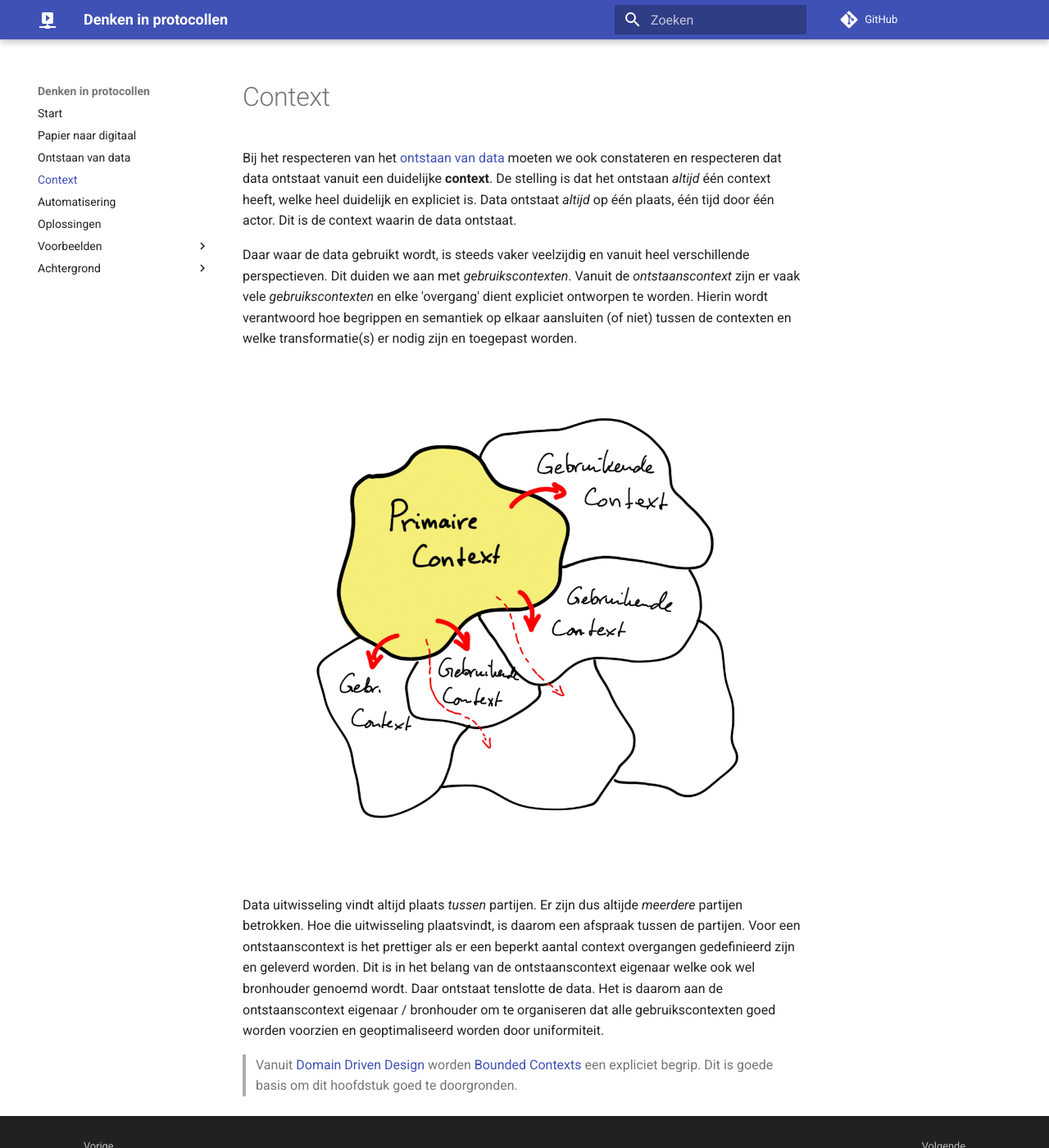
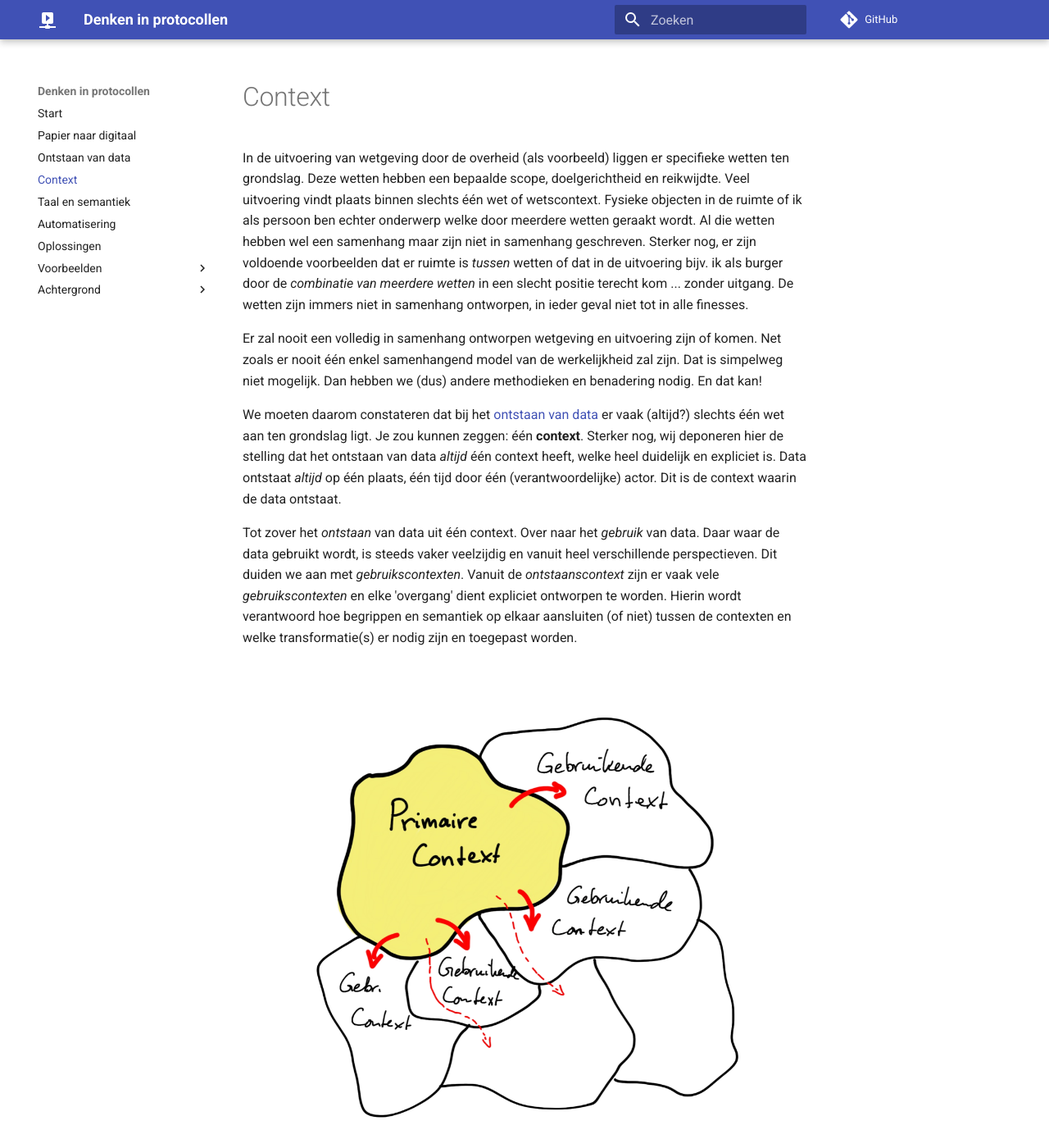
Before and after one commit to kadaster-labs/protocol-denken, an MkDocs documentation site: the page built from docs/context.md, in a window 1280 px wide and 1400 px high. Shown: the whole window at 82% size. Built offline with MkDocs 1.6.1 and Material for MkDocs 9.7.7, drawn with Linux system fonts in a browser that asks for light colours; comment, search, counter and statistics services are not loaded; some of the changed text lies outside the part shown.

Commit message:
taal en semantiek toegevoegd

```diff
--- a/docs/context.md
+++ b/docs/context.md
@@ -1,15 +1,30 @@
 ---
 title: Context
 ---
-Bij het respecteren van het [ontstaan van data](./ontstaan-van-data.md) moeten we ook constateren en
-respecteren dat data ontstaat vanuit een duidelijke **context**. De stelling is dat het ontstaan
-_altijd_ één context heeft, welke heel duidelijk en expliciet is. Data ontstaat _altijd_ op één
-plaats, één tijd door één actor. Dit is de context waarin de data ontstaat.
+In de uitvoering van wetgeving door de overheid (als voorbeeld) liggen er specifieke wetten ten
+grondslag. Deze wetten hebben een bepaalde scope, doelgerichtheid en reikwijdte. Veel uitvoering
+vindt plaats binnen slechts één wet of wetscontext. Fysieke objecten in de ruimte of ik als persoon
+ben echter onderwerp welke door meerdere wetten geraakt wordt. Al die wetten hebben wel een
+samenhang maar zijn niet in samenhang geschreven. Sterker nog, er zijn voldoende voorbeelden dat er
+ruimte is _tussen_ wetten of dat in de uitvoering bijv. ik als burger door de _combinatie van
+meerdere wetten_ in een slecht positie terecht kom ... zonder uitgang. De wetten zijn immers niet in
+samenhang ontworpen, in ieder geval niet tot in alle finesses.
 
-Daar waar de data gebruikt wordt, is steeds vaker veelzijdig en vanuit heel verschillende
-perspectieven. Dit duiden we aan met _gebruikscontexten_. Vanuit de _ontstaanscontext_ zijn er vaak
-vele _gebruikscontexten_ en elke 'overgang' dient expliciet ontworpen te worden. Hierin wordt
-verantwoord hoe begrippen en semantiek op elkaar aansluiten (of niet) tussen de contexten en welke
+Er zal nooit een volledig in samenhang ontworpen wetgeving en uitvoering zijn of komen. Net zoals er
+nooit één enkel samenhangend model van de werkelijkheid zal zijn. Dat is simpelweg niet mogelijk.
+Dan hebben we (dus) andere methodieken en benadering nodig. En dat kan!
+
+We moeten daarom constateren dat bij het [ontstaan van data](./ontstaan-van-data.md) er vaak
+(altijd?) slechts één wet aan ten grondslag ligt. Je zou kunnen zeggen: één **context**. Sterker
+nog, wij deponeren hier de stelling dat het ontstaan van data _altijd_ één context heeft, welke heel
+duidelijk en expliciet is. Data ontstaat _altijd_ op één plaats, één tijd door één
+(verantwoordelijke) actor. Dit is de context waarin de data ontstaat.
+
+Tot zover het _ontstaan_ van data uit één context. Over naar het _gebruik_ van data. Daar waar de
+data gebruikt wordt, is steeds vaker veelzijdig en vanuit heel verschillende perspectieven. Dit
+duiden we aan met _gebruikscontexten_. Vanuit de _ontstaanscontext_ zijn er vaak vele
+_gebruikscontexten_ en elke 'overgang' dient expliciet ontworpen te worden. Hierin wordt verantwoord
+hoe begrippen en semantiek op elkaar aansluiten (of niet) tussen de contexten en welke
 transformatie(s) er nodig zijn en toegepast worden.
 
 ![Bounded Contextx](images/ddd-bounded-contexts.png)
@@ -22,6 +37,9 @@ genoemd wordt. Daar ontstaat tenslotte de data. Het is daarom aan de ontstaansco
 bronhouder om te organiseren dat alle gebruikscontexten goed worden voorzien en geoptimaliseerd
 worden door uniformiteit.
 
-> Vanuit [Domain Driven Design](https://martinfowler.com/bliki/DomainDrivenDesign.html) worden
-> [Bounded Contexts](https://martinfowler.com/bliki/BoundedContext.html) een expliciet begrip. Dit
-> is goede basis om dit hoofdstuk goed te doorgronden.
+In het ontwerpen van contexten en contextovergangen is [taal en semantiek](./taal-en-semantiek.md)
+van groot belang ...
+
+> In <a href="https://martinfowler.com/bliki/DomainDrivenDesign.html" target="_blank">Domain Driven
+> Design</a> is <a href="https://martinfowler.com/bliki/BoundedContext.html" target="_blank">Bounded
+> Contexts</a> een expliciet begrip. Dit is goede basis om dit hoofdstuk goed te doorgronden.
--- a/mkdocs.yml
+++ b/mkdocs.yml
@@ -9,6 +9,7 @@ nav:
   - papier-naar-digitaal.md
   - ontstaan-van-data.md
   - context.md
+  - taal-en-semantiek.md
   - automatisering.md
   - oplossingen.md
   - Voorbeelden:
```
Also changed, not shown: docs/papier-naar-digitaal.md (+1 -1 lines), docs/taal-en-semantiek.md (added, +28 -0 lines).
